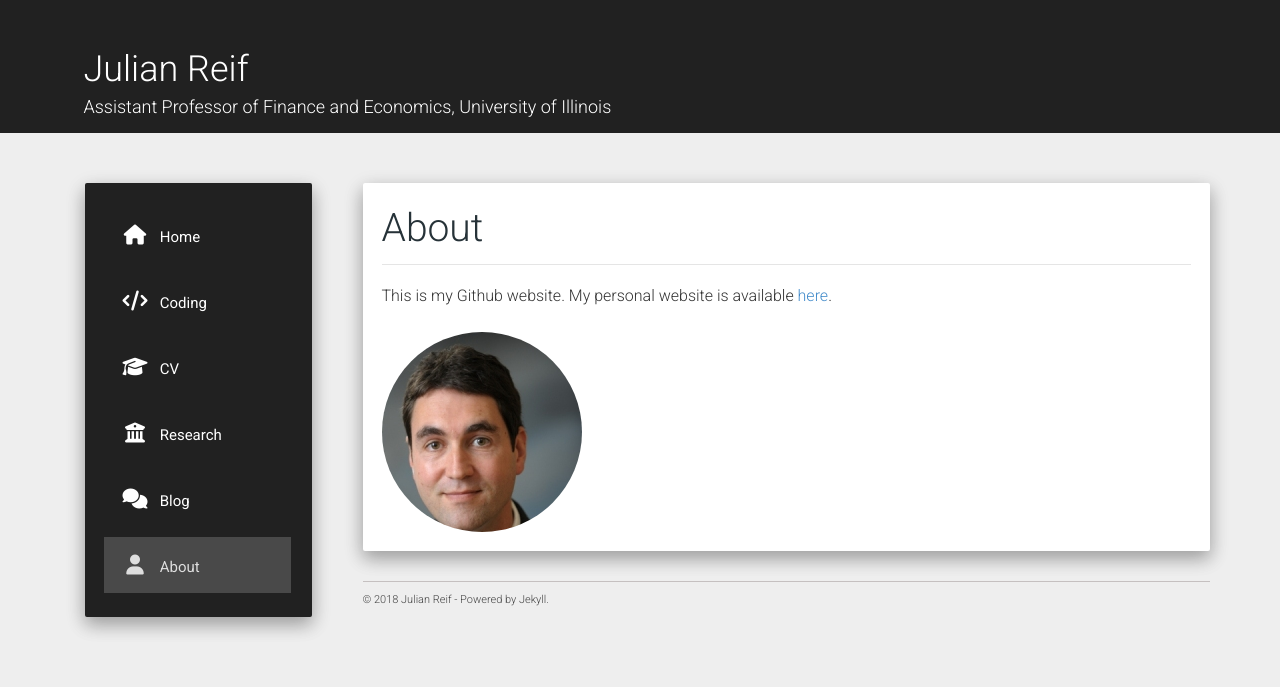
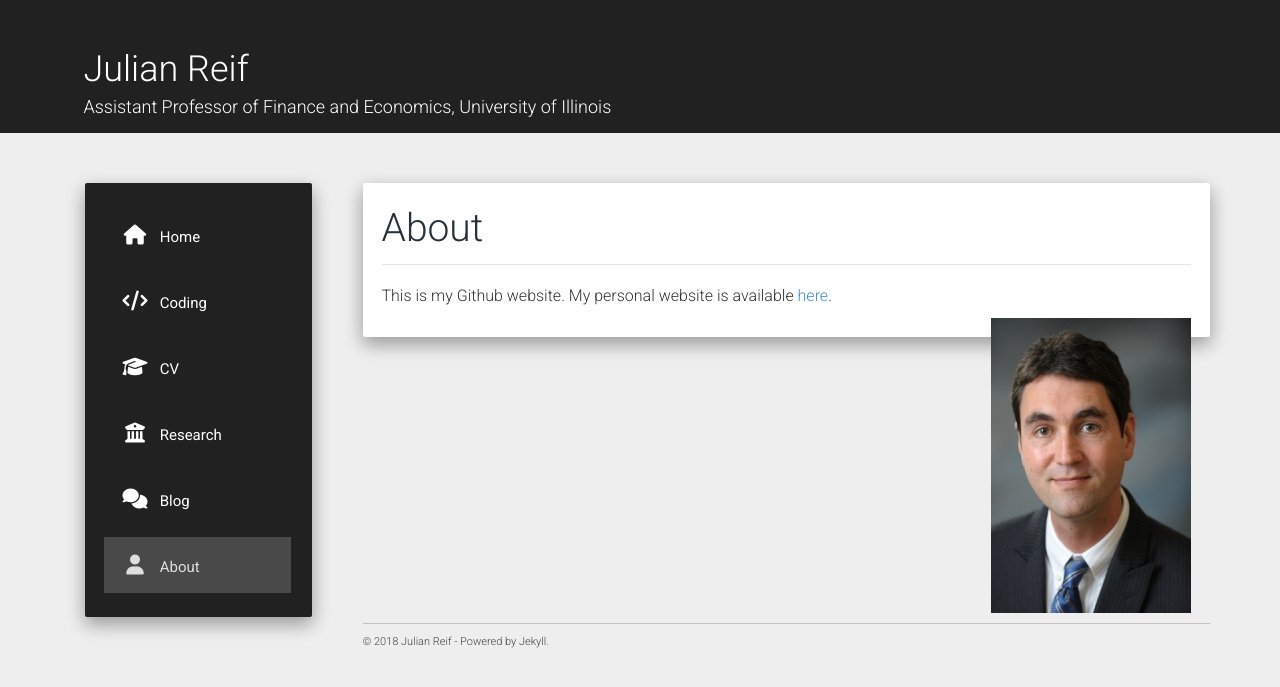
Before and after one commit to reifjulian/reifjulian.github.io, a Jekyll site: the page built from about.md, in a window 1280 px wide. Shown: the top 687 px of the page. Built offline with Jekyll 4.4.1, drawn with Linux system fonts in a browser that asks for light colours; nearby versions of some CDN libraries; comment, search, counter and statistics services are not loaded.

Commit message:
Update about.md

```diff
--- a/about.md
+++ b/about.md
@@ -27,6 +27,6 @@ img {
 </style>
 </head>
 
-<div class="image-cropper">
+<div >
     <img src="{{ "/assets/reif.jpg" }}" />
 </div>
```
